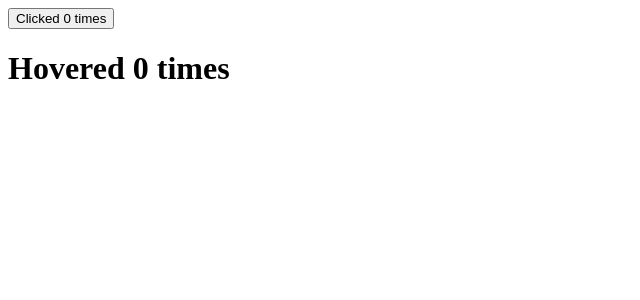
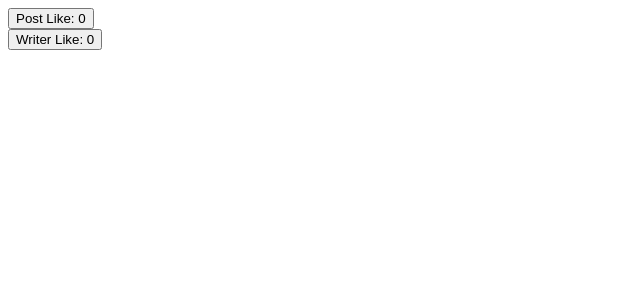
Before and after one commit to uzzal71/think-a-react-way, a React (Vite) app: page / in a window 1280 px wide. Shown: the top 300 px of the page, without its empty margins (0-640 px from the left). Built offline with nearby package versions, Linux system fonts and the light colour scheme.

Commit message:
React Higher Order Components

```diff
--- a/src/App.jsx
+++ b/src/App.jsx
@@ -1,11 +1,11 @@
-import ClickCounter from "./components/counter/ClickCounter";
-import HoverCounter from "./components/counter/HoverCounter";
+import PostLike from "./components/counter/PostLike";
+import WriterLike from "./components/counter/WriterLike";
 
 function App() {
   return (
     <div>
-      <ClickCounter/>
-      <HoverCounter/>
+      <PostLike/>
+      <WriterLike/>
     </div>
   );
 }
--- /dev/null
+++ b/src/components/counter/HOC/withLiked.jsx
@@ -0,0 +1,21 @@
+import React from 'react';
+
+const withLiked = (OriginalComponent) => {
+    class NewComponent extends React.Component {
+        state = {
+            likeCount: 0,
+        }
+
+        createPostLike = () => {
+            this.setState((prevLikeCount) =>({ likeCount: prevLikeCount.likeCount + 1 }));
+        }
+        render() {
+            const { likeCount } = this.state;
+
+            return <OriginalComponent like={likeCount} handlePostLike={this.createPostLike}/>;
+        }
+    }
+    return NewComponent;
+};
+
+export default withLiked;
--- /dev/null
+++ b/src/components/counter/PostLike.jsx
@@ -0,0 +1,12 @@
+import React from 'react';
+import withLiked from './HOC/withLiked';
+
+const PostLike = ({like, handlePostLike}) => {
+    return (
+        <div>
+          <button onClick={handlePostLike}>Post Like: {like}</button>
+        </div>
+    )
+};
+
+export default withLiked(PostLike);
--- /dev/null
+++ b/src/components/counter/WriterLike.jsx
@@ -0,0 +1,12 @@
+import React from 'react';
+import withLiked from './HOC/withLiked';
+
+const WriterLike = ({like, handlePostLike}) => {
+    return (
+        <div>
+          <button onClick={handlePostLike}>Writer Like: {like}</button>
+        </div>
+    )
+};
+
+export default withLiked(WriterLike);
```
